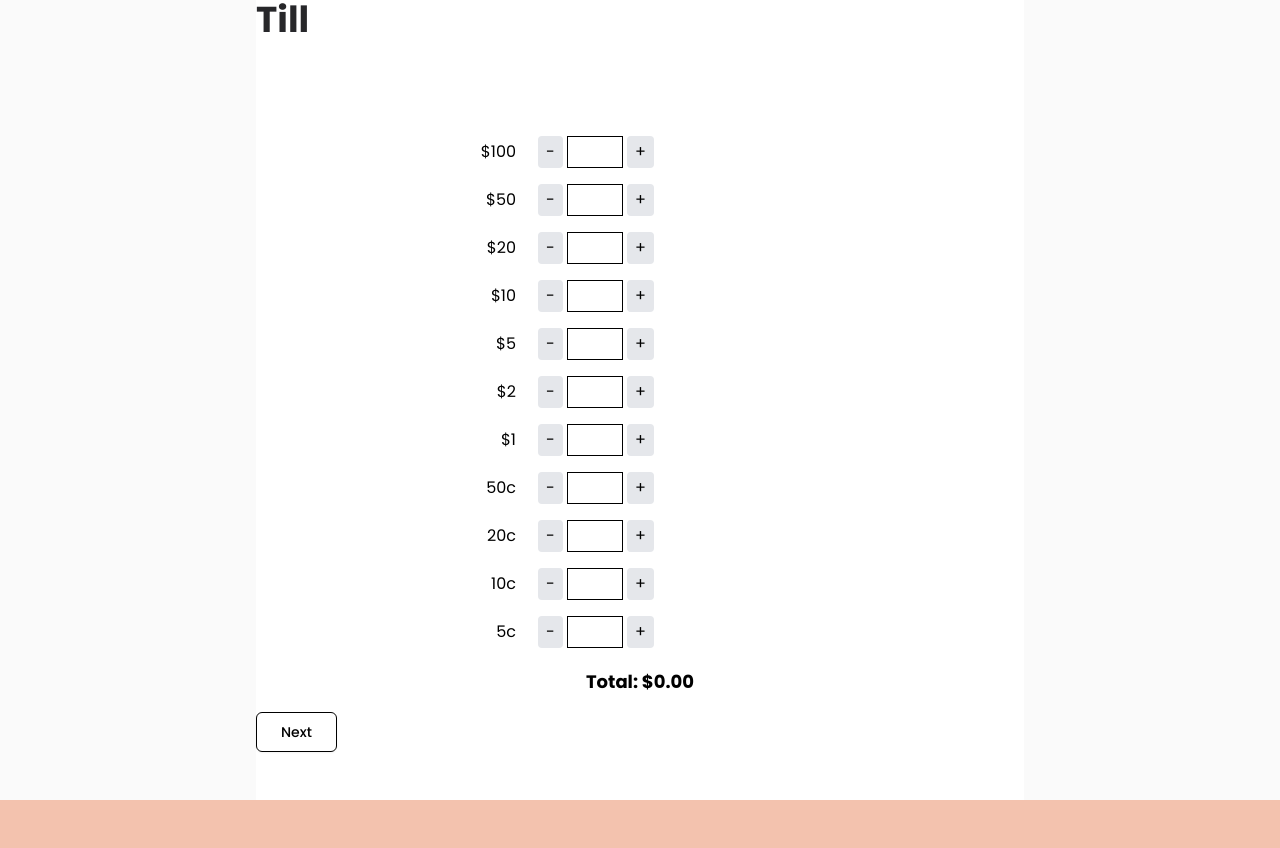
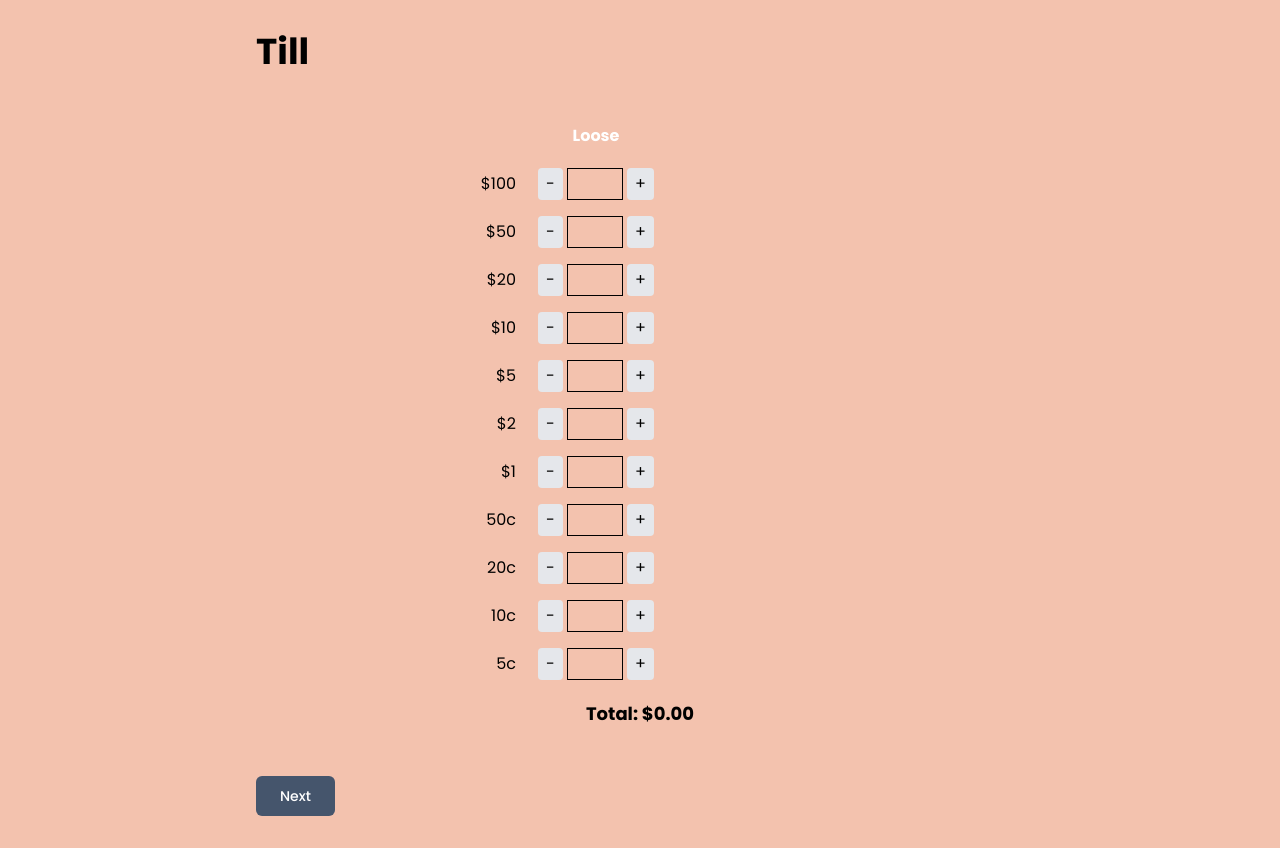
Before and after one commit to G-Tang2/sushi-sushi-EOD, a Next.js app: page /till in a window 1280 px wide. Before the commit the page ends 800 px from the top, so only its background shows below. Built offline with nearby package versions, Linux system fonts and the light colour scheme.

Commit message:
styled till page

```diff
--- a/app/safe/page.tsx
+++ b/app/safe/page.tsx
@@ -11,13 +11,11 @@ export default function Safe() {
     <div className="flex min-h-screen items-center justify-center">
       <main className="flex min-h-screen w-full max-w-3xl flex-col items-center sm:items-start">
         <h1 className="my-8 text-4xl font-bold">Safe</h1>
-        <div className="flex-1">
-          <MoneyCounter
-            denominations={denominations}
-            quantitiesAtom={safeQuantitiesAtom}
-            rollsAtom={safeRollsAtom}
-          />
-        </div>
+        <MoneyCounter
+          denominations={denominations}
+          quantitiesAtom={safeQuantitiesAtom}
+          rollsAtom={safeRollsAtom}
+        />
         <Link href="/till" passHref>
           <Button size="lg" className="my-8">
             Next
--- a/app/till/page.tsx
+++ b/app/till/page.tsx
@@ -8,15 +8,15 @@ import { denominations } from "@/lib/denominations";
 
 export default function Till() {
   return (
-    <div className="flex min-h-screen items-center justify-center bg-zinc-50">
-      <main className="flex min-h-screen w-full max-w-3xl flex-col items-center bg-white sm:items-start">
-        <h1 className="mb-8 text-4xl font-bold text-zinc-800">Till</h1>
+    <div className="flex min-h-screen items-center justify-center">
+      <main className="flex min-h-screen w-full max-w-3xl flex-col items-center \\ sm:items-start">
+        <h1 className="my-8 text-4xl font-bold">Till</h1>
         <MoneyCounter
           denominations={denominations}
           quantitiesAtom={tillQuantitiesAtom}
         />
         <Link href="/bank-takings" passHref>
-          <Button variant="outline" size="lg" className="mb-8">
+          <Button size="lg" className="my-8">
             Next
           </Button>
         </Link>
--- a/components/ui/MoneyCounter/LooseMoneyCounter.tsx
+++ b/components/ui/MoneyCounter/LooseMoneyCounter.tsx
@@ -40,8 +40,6 @@ export default function LooseMoneyCounter({
           key={label}
           className="flex items-center justify-center gap-1 w-36"
         >
-          {/* Note: Label rendered in parent component */}
-          {/* <div className="flex items-center gap-1 w-36 justify-center"> */}
           <button
             onClick={() => decrement(label)}
             className="px-2 py-1 bg-gray-200 rounded"
@@ -63,7 +61,6 @@ export default function LooseMoneyCounter({
           >
             +
           </button>
-          {/* </div> */}
         </div>
       ))}
     </>
```
